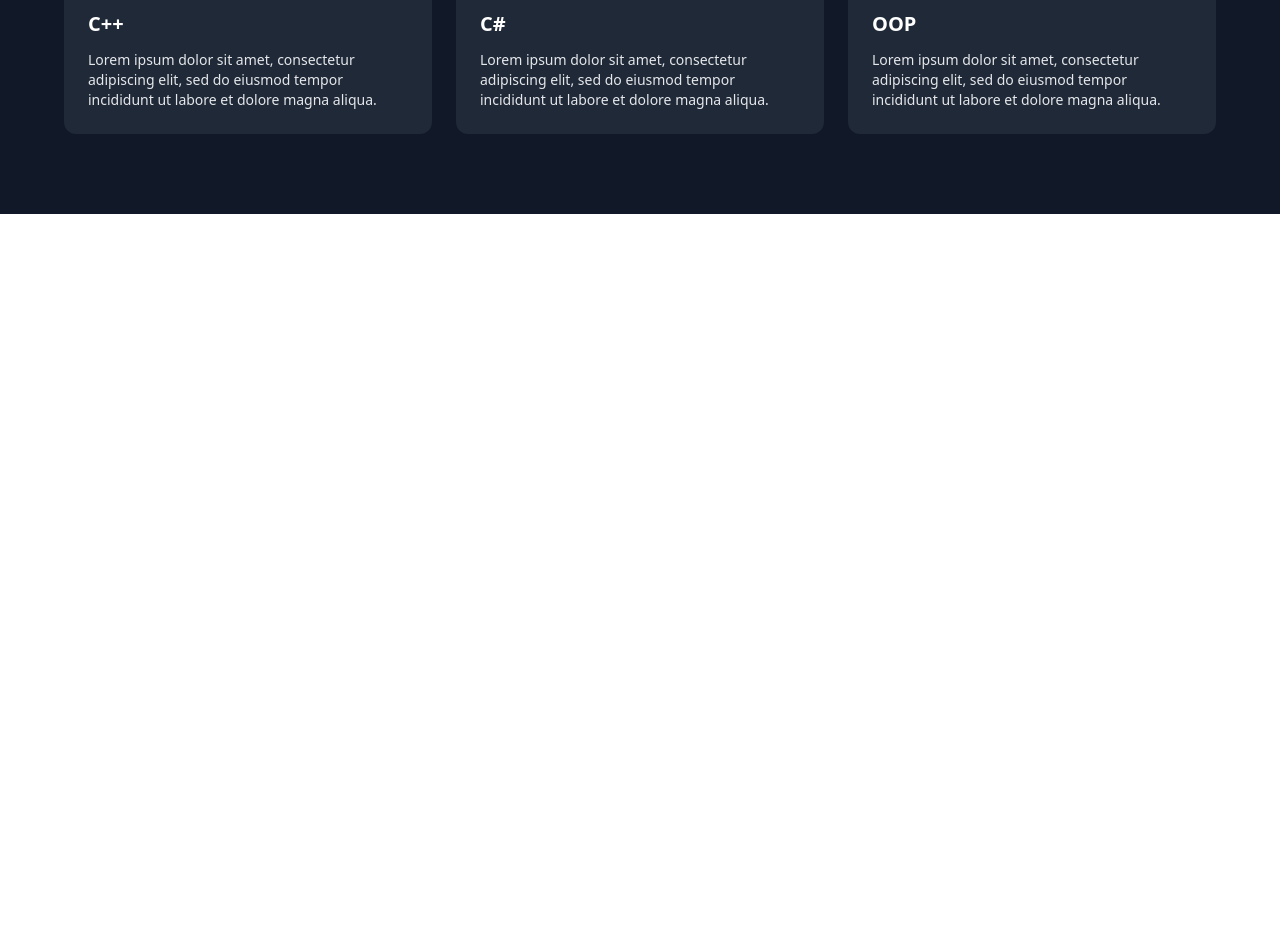
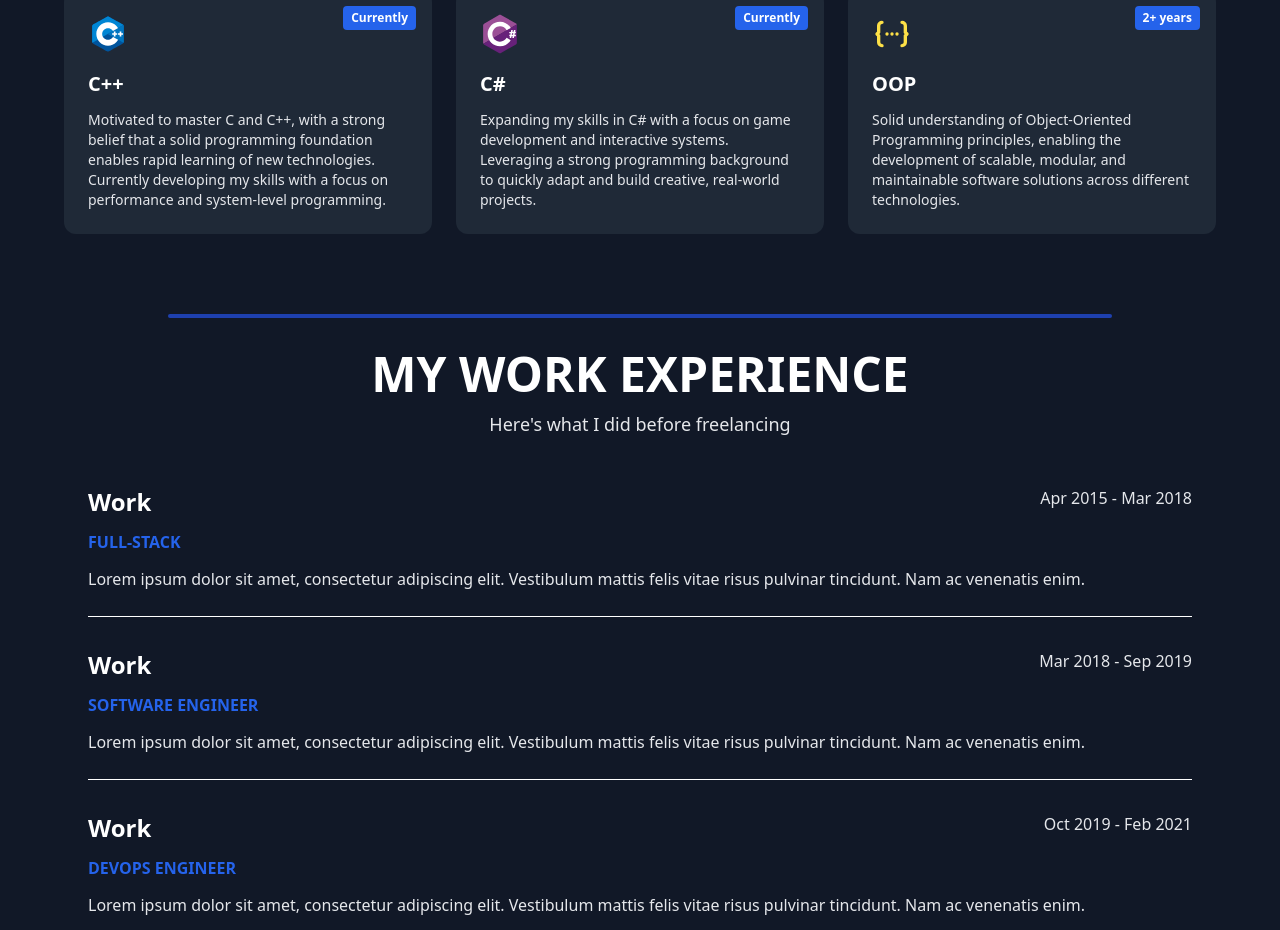
Before and after one commit to AdrianK004/portfolio, a React (Vite) app: page / in a window 1280 px wide. Shown: the part 2542-3472 px from the top of the page. Before the commit the page ends 2756 px from the top, so only its background shows below. Built offline with nearby package versions, Linux system fonts and the light colour scheme.

Commit message:
Work Page

```diff
--- a/src/App.jsx
+++ b/src/App.jsx
@@ -3,6 +3,7 @@ import Home from './sections/Home';
 import About from './sections/about';
 import Journey from './sections/journey';
 import Skills from './sections/skills';
+import Work from './sections/work';
 
 function App() {
   return (
@@ -14,6 +15,7 @@ function App() {
         <About />
         <Journey />
         <Skills />
+        <Work />
         </div>
       </main>
     </>
--- a/src/sections/skills.jsx
+++ b/src/sections/skills.jsx
@@ -36,7 +36,7 @@ function Skills() {
             </div>
             <h3 className="text-lg sm:text-xl font-bold text-white mb-3">FULL-STACK</h3>
             <p className="text-gray-200 text-xs sm:text-sm leading-relaxed">
-              Lorem ipsum dolor sit amet, consectetur adipiscing elit, sed do eiusmod tempor incididunt ut labore et dolore magna aliqua.
+              Full-stack developer with 4+ years of hands-on experience building modern, scalable web applications. Skilled in React, Tailwind, and Vite for frontend, and Node.js, Express, MySQL, and Laravel for backend, with strong knowledge of Git-based workflows.
             </p>
           </motion.div>
 
@@ -56,7 +56,7 @@ function Skills() {
             </div>
             <h3 className="text-lg sm:text-xl font-bold text-white mb-3">JAVA</h3>
             <p className="text-gray-200 text-xs sm:text-sm leading-relaxed">
-              Lorem ipsum dolor sit amet, consectetur adipiscing elit, sed do eiusmod tempor incididunt ut labore et dolore magna aliqua.
+              Java developer with a solid foundation built from high school through university, focused on object-oriented programming and application development. Developed multiple projects, including a POS system for retail businesses.
             </p>
           </motion.div>
 
@@ -78,7 +78,7 @@ function Skills() {
             </div>
             <h3 className="text-lg sm:text-xl font-bold text-white mb-3">PYTHON</h3>
             <p className="text-gray-200 text-xs sm:text-sm leading-relaxed">
-              Lorem ipsum dolor sit amet, consectetur adipiscing elit, sed do eiusmod tempor incididunt ut labore et dolore magna aliqua.
+              Experienced with Python through academic and personal projects, including building small applications and working with image processing and data manipulation.
             </p>
           </motion.div>
 
@@ -100,7 +100,7 @@ function Skills() {
             </div>
             <h3 className="text-lg sm:text-xl font-bold text-white mb-3">C++</h3>
             <p className="text-gray-200 text-xs sm:text-sm leading-relaxed">
-              Lorem ipsum dolor sit amet, consectetur adipiscing elit, sed do eiusmod tempor incididunt ut labore et dolore magna aliqua.
+              Motivated to master C and C++, with a strong belief that a solid programming foundation enables rapid learning of new technologies. Currently developing my skills with a focus on performance and system-level programming.
             </p>
           </motion.div>
 
@@ -120,7 +120,7 @@ function Skills() {
             </div>
             <h3 className="text-lg sm:text-xl font-bold text-white mb-3">C#</h3>
             <p className="text-gray-200 text-xs sm:text-sm leading-relaxed">
-              Lorem ipsum dolor sit amet, consectetur adipiscing elit, sed do eiusmod tempor incididunt ut labore et dolore magna aliqua.
+              Expanding my skills in C# with a focus on game development and interactive systems. Leveraging a strong programming background to quickly adapt and build creative, real-world projects.
             </p>
           </motion.div>
 
@@ -140,7 +140,7 @@ function Skills() {
             </div>
             <h3 className="text-lg sm:text-xl font-bold text-white mb-3">OOP</h3>
             <p className="text-gray-200 text-xs sm:text-sm leading-relaxed">
-              Lorem ipsum dolor sit amet, consectetur adipiscing elit, sed do eiusmod tempor incididunt ut labore et dolore magna aliqua.
+              Solid understanding of Object-Oriented Programming principles, enabling the development of scalable, modular, and maintainable software solutions across different technologies.
             </p>
           </motion.div>
         </div>
--- /dev/null
+++ b/src/sections/work.jsx
@@ -0,0 +1,76 @@
+import { motion } from "framer-motion";
+
+function Work() {
+  const experiences = [
+    {
+      company: "Work",
+      period: "Apr 2015 - Mar 2018",
+      role: "FULL-STACK",
+      description: "Lorem ipsum dolor sit amet, consectetur adipiscing elit. Vestibulum mattis felis vitae risus pulvinar tincidunt. Nam ac venenatis enim.",
+    },
+    {
+      company: "Work",
+      period: "Mar 2018 - Sep 2019",
+      role: "SOFTWARE ENGINEER",
+      description: "Lorem ipsum dolor sit amet, consectetur adipiscing elit. Vestibulum mattis felis vitae risus pulvinar tincidunt. Nam ac venenatis enim.",
+    },
+    {
+      company: "Work",
+      period: "Oct 2019 - Feb 2021",
+      role: "DEVOPS ENGINEER",
+      description: "Lorem ipsum dolor sit amet, consectetur adipiscing elit. Vestibulum mattis felis vitae risus pulvinar tincidunt. Nam ac venenatis enim.",
+    },
+  ];
+
+  return (
+    <section id="work" className="bg-gray-900">
+      <div className="container max-w-6xl mx-auto px-4 sm:px-6">
+        <div className='border-t-4 mx-0 sm:mx-4 md:mx-20 rounded-full border-blue-800'></div>
+        {/* Titulli */}
+        <motion.div
+          initial={{ opacity: 0, y: -20 }}
+          whileInView={{ opacity: 1, y: 0 }}
+          transition={{ duration: 0.5 }}
+          className="text-center mb-12"
+        >
+          <h2 className="text-3xl md:text-5xl font-bold text-white mb-3 mt-8">
+            MY WORK EXPERIENCE
+          </h2>
+          <p className="text-gray-200 text-lg">
+            Here's what I did before freelancing
+          </p>
+        </motion.div>
+
+        {/* Lista e eksperiencave */}
+        <div className="space-y-8">
+          {experiences.map((exp, index) => (
+            <motion.div
+              key={exp.company}
+              initial={{ opacity: 0, x: -20 }}
+              whileInView={{ opacity: 1, x: 0 }}
+              transition={{ duration: 0.5, delay: index * 0.1 }}
+              className="border-b border-white pb-6 last:border-0"
+            >
+              <div className="flex flex-col md:flex-row md:justify-between md:items-start gap-2 mb-3">
+                <h3 className="text-2xl font-bold text-white">
+                  {exp.company}
+                </h3>
+                <span className="text-gray-200 font-medium">
+                  {exp.period}
+                </span>
+              </div>
+              <p className="text-blue-600 font-semibold mb-3">
+                {exp.role}
+              </p>
+              <p className="text-gray-200 leading-relaxed">
+                {exp.description}
+              </p>
+            </motion.div>
+          ))}
+        </div>
+      </div>
+    </section>
+  );
+}
+
+export default Work;
```
